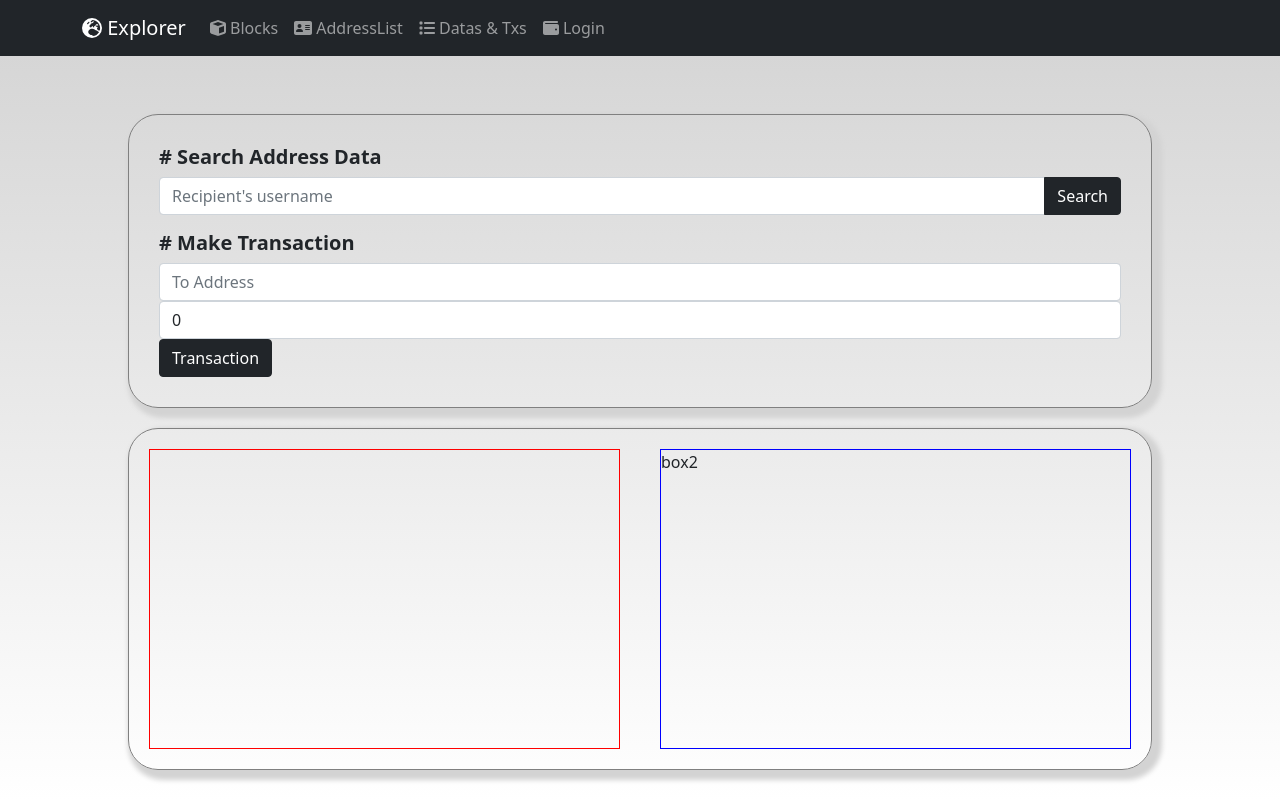
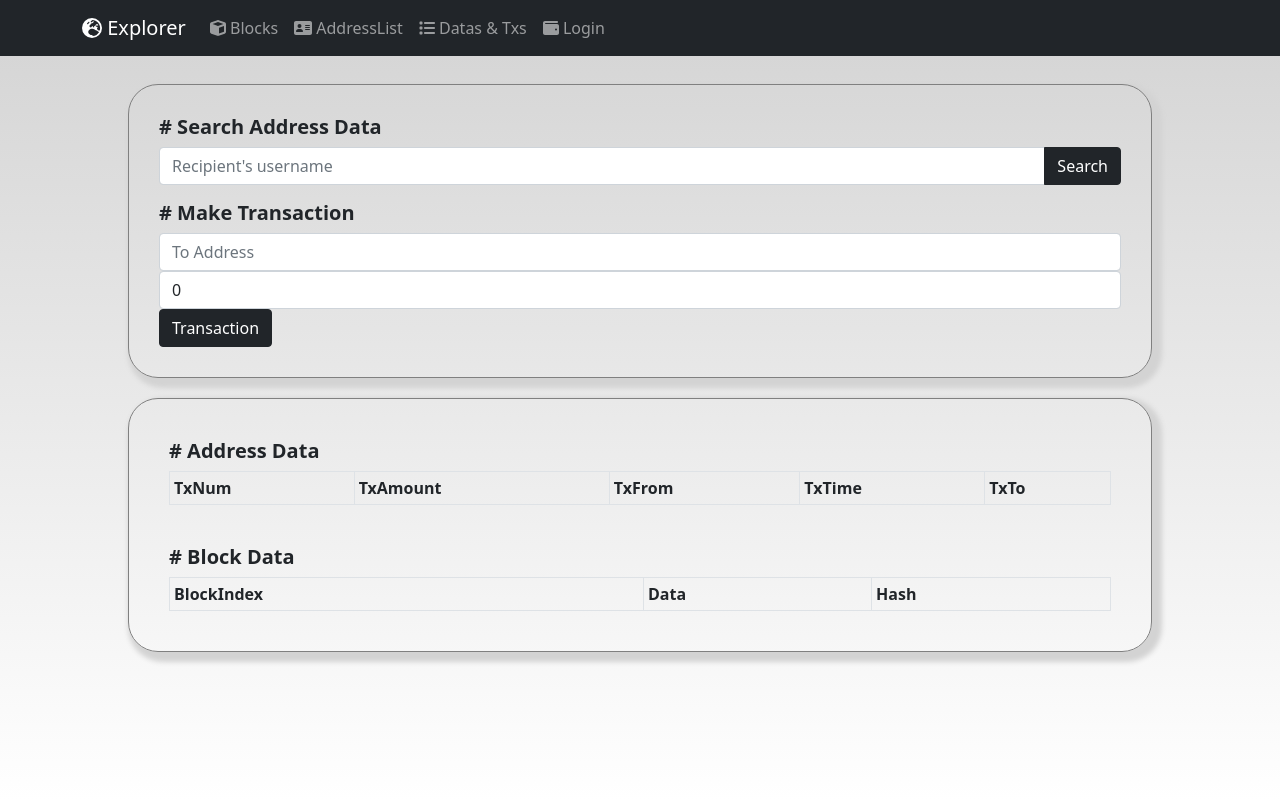
Before and after one commit to kg-Explorer/kg-Explorer, a React (Create React App) app in the folder client/: page /addressdetail in a window 1280 px wide. Built offline with nearby package versions, Linux system fonts and the light colour scheme.

Commit message:
css : Data&Txs Page css complete

```diff
--- a/client/src/App.css
+++ b/client/src/App.css
@@ -107,7 +107,6 @@
   flex-direction: column;
   justify-content: center;
   align-items: center;
-  height: 92vh;
 }
 
 .detailInput {
@@ -129,19 +128,16 @@
   border: 1px solid gray;
   border-radius: 30px;
   box-shadow: 5px 5px 5px 5px lightgray;
-  display: flex;
+}
+
+.detailBoxContainer h5 {
+  font-weight: bold;
 }
 
 .box1 {
-  border: 1px solid red;
-  margin: 20px;
-  width: 600px;
-  height: 300px;
+  margin: 40px;
 }
 
 .box2 {
-  border: 1px solid blue;
-  margin: 20px;
-  width: 600px;
-  height: 300px;
+  margin: 40px;
 }
--- a/client/src/components/Transaction.js
+++ b/client/src/components/Transaction.js
@@ -31,6 +31,7 @@ const Transaction = () => {
                     alert("잔액이 부족합니다")
                 } else {
                     alert("트랜잭션 성공")
+                    navigate('/addresslist')
                 }
             }
             catch (error) {
--- a/client/src/page/AddressDetail.js
+++ b/client/src/page/AddressDetail.js
@@ -2,7 +2,7 @@ import React from 'react'
 import axios from "axios";
 import { useState } from "react";
 import { useLocation } from "react-router";
-import { Form, InputGroup, FormControl, Button } from 'react-bootstrap'
+import { Form, InputGroup, FormControl, Button, Table } from 'react-bootstrap'
 import { Transaction } from '../components';
 
 const AddressDetail = () => {
@@ -10,7 +10,8 @@ const AddressDetail = () => {
 
   const { state } = useLocation();
   console.log(state);
-  const [test, setTest] = useState(null)
+  const [txData, setTxData] = useState(null)
+  const [blockData, setBlockData] = useState(null)
 
   const searchPublicKey = async (e) => {
     e.preventDefault()
@@ -23,8 +24,10 @@ const AddressDetail = () => {
           )
 
           console.log(blocks)
-          console.log(blocks.data.txData)
-          setTest(blocks.data.txData)
+          console.log("txData : ", blocks.data.txData)
+          console.log("blockData : ", blocks.data.blockData)
+          setTxData(blocks.data.txData)
+          setBlockData(blocks.data.blockData.reverse())
     }
     catch (error) {
         console.log(error)
@@ -33,6 +36,7 @@ const AddressDetail = () => {
 
   return (
     <div className='detailContainer'>
+
       <div className='detailInput'>
         <h5> # Search Address Data</h5>
         <Form onSubmit={searchPublicKey}>
@@ -52,20 +56,62 @@ const AddressDetail = () => {
 
       <div className='detailBoxContainer'>
         <div className='box1'>
-          {
-            test === null
-            ? false
-            :
-            <div>
-              <h6> txAmount : {test[0].txAmount} </h6>
-              <h6> txFrom : {(test[0].txFrom).substr(0,10)}...{(test[0].txFrom).slice(-10)}</h6>
-              <h6> txTime : {test[0].txTime} </h6>
-              <h6> txTo : {(test[0].txTo).substr(0,10)}...{(test[0].txTo).slice(-10)} </h6>
-            </div>
-          }
+          <h5># Address Data</h5>
+          <Table striped bordered hover size="sm">
+              <thead>
+              <tr>
+                  <th>TxNum</th>
+                  <th>TxAmount</th>
+                  <th>TxFrom</th>
+                  <th>TxTime</th>
+                  <th>TxTo</th>
+              </tr>
+              </thead>
+              <tbody>
+                  {
+                    txData === null
+                    ? false
+                    :
+                    txData.map( (data, index) => {
+                        return <tr key={index}>
+                            <td>{index}</td>
+                            <td>{data.txAmount}</td>
+                            <td>{(data.txFrom).substr(0,10)}...{(data.txFrom).slice(-10)}</td>
+                            <td>{data.txTime}</td>
+                            <td>{(data.txTo).substr(0,10)}...{(data.txTo).slice(-10)}</td>
+                        </tr>
+                    })
+                  }
+                </tbody>
+            </Table>
         </div>
+
         <div className='box2'>
-            box2
+          <h5># Block Data</h5>
+            <Table striped bordered hover size="sm">
+              <thead>
+              <tr>
+                  <th>BlockIndex</th>
+                  <th>Data</th>
+                  <th>Hash</th>
+              </tr>
+              </thead>
+              <tbody>
+                {
+                    blockData === null
+                    ? false
+                    :
+                    blockData.map( (data, index) => {
+                        return <tr key={index}>
+                            <td>{data.blockIndex}</td>
+                            <td>{data.data}</td>
+                            <td>{data.hash}</td>
+                            {/* <td>{(data.hash).substr(0,10)}...{(data.hash).slice(-10)}</td> */}
+                        </tr>
+                    })
+                }
+              </tbody>
+          </Table>
         </div>
       </div>
     </div>
```
